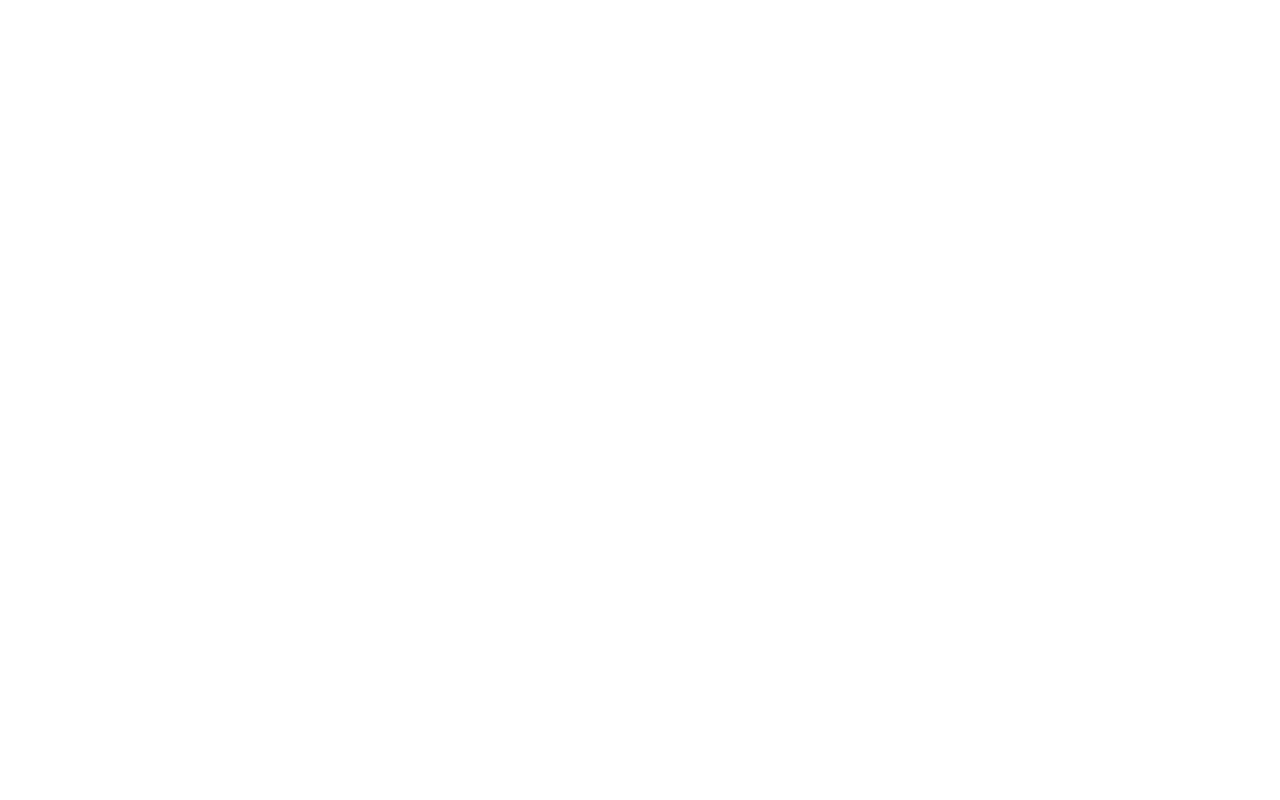
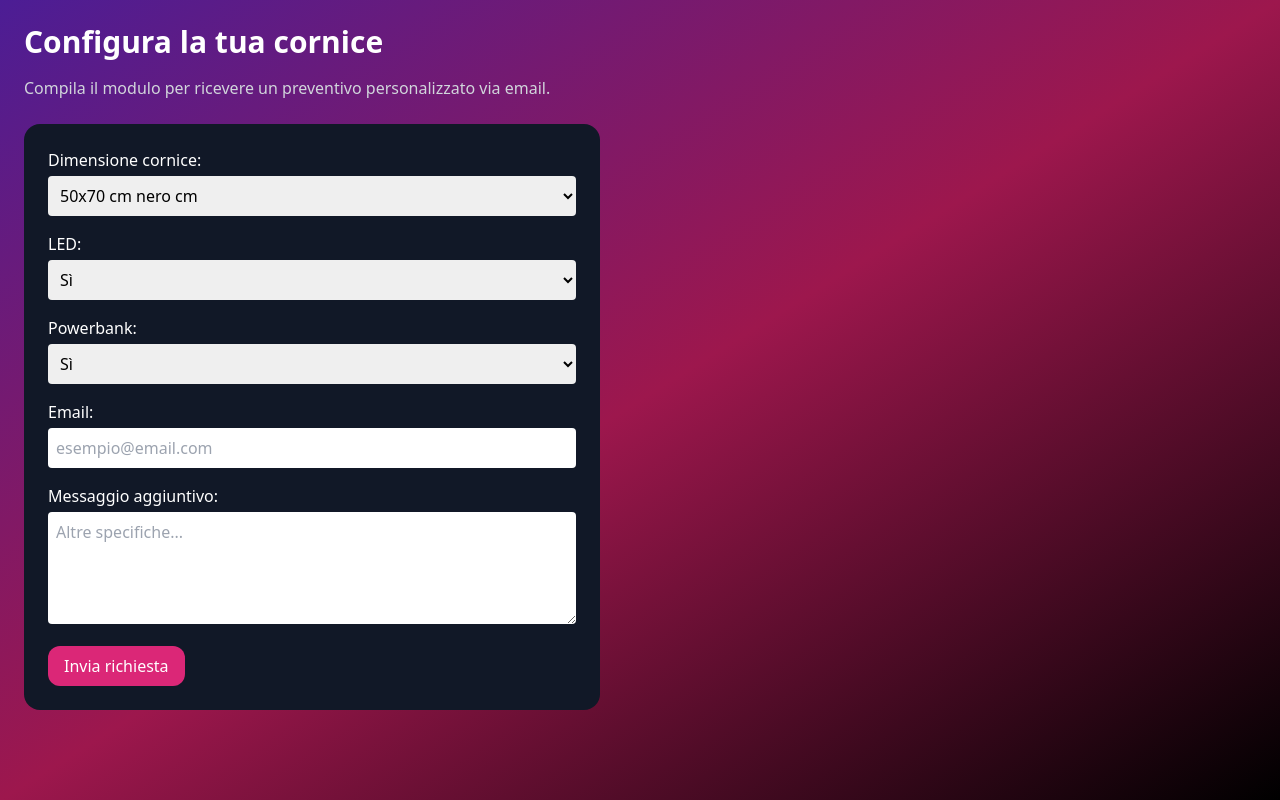
Before and after one commit to Ziappo24/Zeta_Creations_Shop, a plain HTML site: page config-frame.html in a window 1280 px wide. Drawn offline with nearby package versions, Linux system fonts and the light colour scheme.

Commit message:
completamento prima build

```diff
--- a/config-frame.html
+++ b/config-frame.html
@@ -0,0 +1,80 @@
+<!DOCTYPE html>
+<html lang="it">
+  <head>
+    <meta charset="UTF-8" />
+    <meta name="viewport" content="width=device-width, initial-scale=1.0" />
+    <title>Configura la tua cornice</title>
+    <link
+      href="https://cdn.jsdelivr.net/npm/tailwindcss@2.2.19/dist/tailwind.min.css"
+      rel="stylesheet"
+    />
+  </head>
+  <body
+    class="bg-gradient-to-br from-purple-900 via-pink-800 to-black text-white font-sans min-h-screen p-6"
+  >
+    <h1 class="text-3xl font-bold mb-4">Configura la tua cornice</h1>
+    <p class="mb-6 text-gray-300">
+      Compila il modulo per ricevere un preventivo personalizzato via email.
+    </p>
+
+    <form
+      action="mailto:contatto@example.com"
+      method="POST"
+      enctype="text/plain"
+      class="bg-gray-900 p-6 rounded-2xl space-y-4 max-w-xl"
+    >
+      <label class="block">
+        Dimensione cornice:
+        <select name="dimensione" class="mt-1 p-2 w-full rounded text-black">
+          <option>50x70 cm nero cm</option>
+          <option>350x70 cm bianco cm</option>
+          <option>Personalizzata</option>
+        </select>
+      </label>
+
+      <label class="block">
+        LED:
+        <select name="led" class="mt-1 p-2 w-full rounded text-black">
+          <option>Sì</option>
+          <option>No</option>
+        </select>
+      </label>
+
+      <label class="block">
+        Powerbank:
+        <select name="powerbank" class="mt-1 p-2 w-full rounded text-black">
+          <option>Sì</option>
+          <option>No</option>
+        </select>
+      </label>
+
+      <label class="block">
+        Email:
+        <input
+          type="email"
+          name="email"
+          placeholder="esempio@email.com"
+          required
+          class="mt-1 p-2 w-full rounded text-black"
+        />
+      </label>
+
+      <label class="block">
+        Messaggio aggiuntivo:
+        <textarea
+          name="messaggio"
+          rows="4"
+          class="mt-1 p-2 w-full rounded text-black"
+          placeholder="Altre specifiche..."
+        ></textarea>
+      </label>
+
+      <button
+        type="submit"
+        class="bg-pink-600 hover:bg-pink-500 text-white px-4 py-2 rounded-xl"
+      >
+        Invia richiesta
+      </button>
+    </form>
+  </body>
+</html>
```
Also changed, not shown: contact.html (+63 -0 lines), index.html (+8 -0 lines), products/ferrari_50x70_V1.html (+1 -1 lines).
